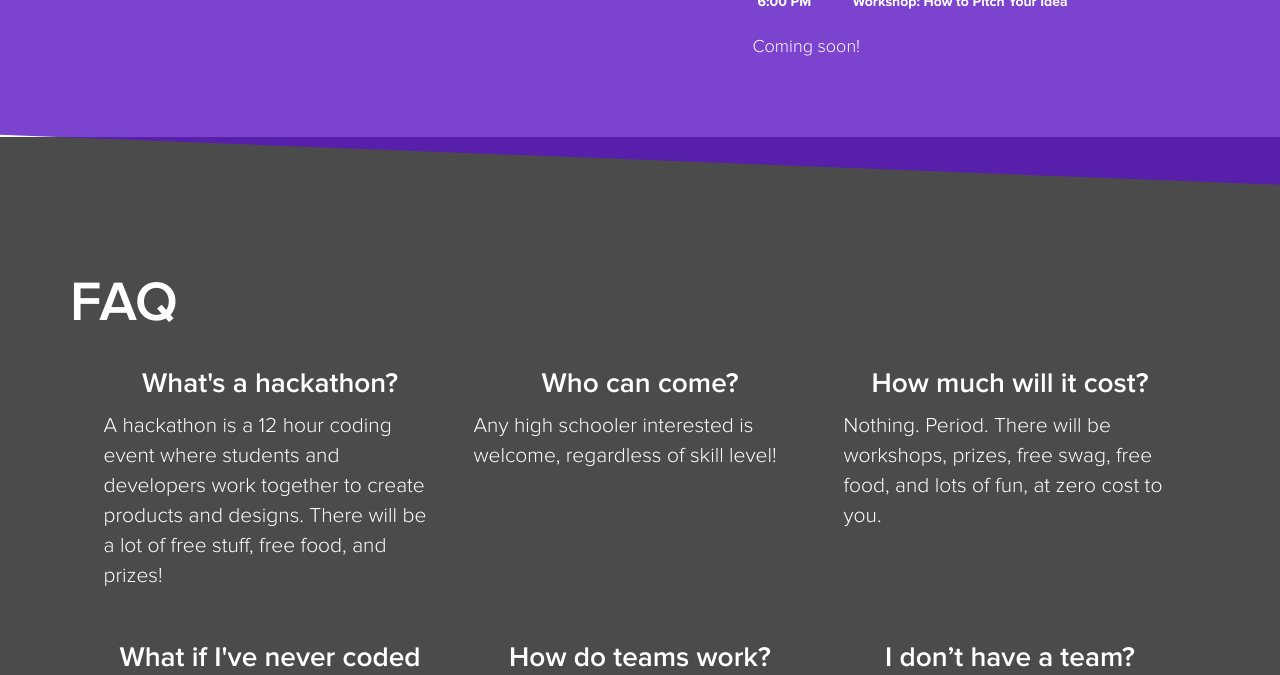
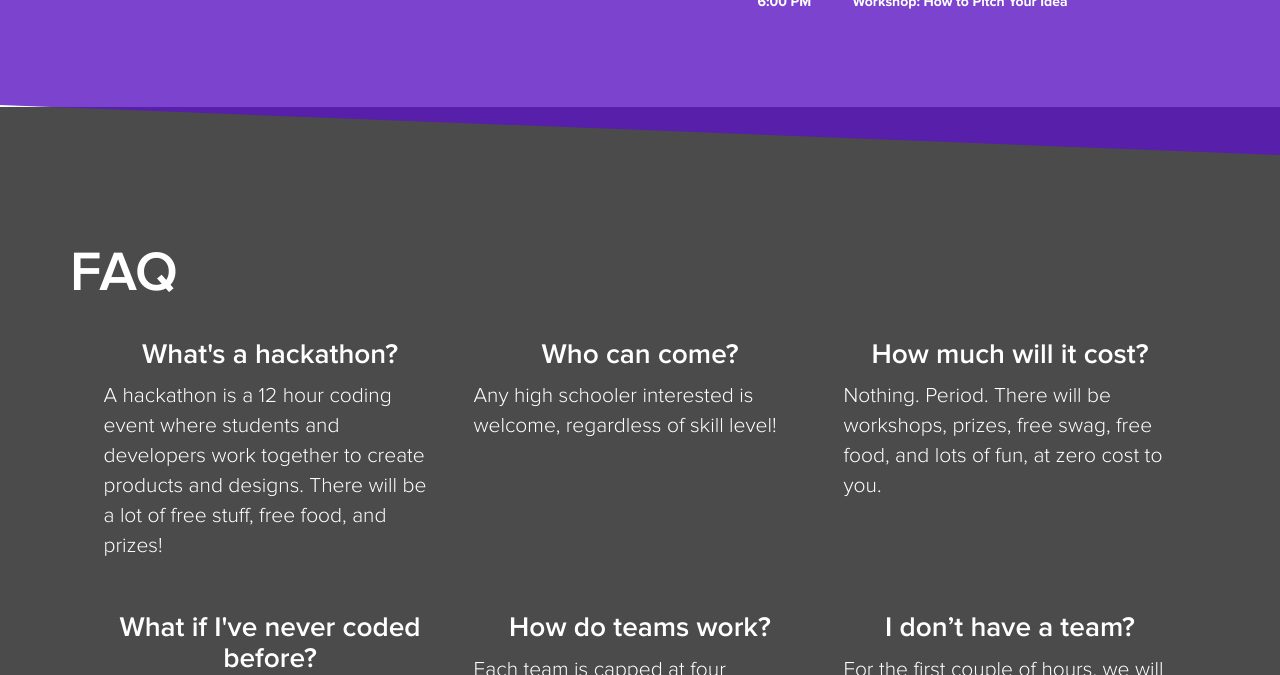
Before and after one commit to mahacks/old-website, a Jekyll site: the page built from index.html, in a window 1280 px wide and 900 px high, scrolled down 2059 px, cut to the strip 225-900 px from the top of the window. Built offline with Jekyll 4.4.1, drawn with Linux system fonts in a browser that asks for light colours.

Commit message:
minor schedule edit

```diff
--- a/_layouts/default.html
+++ b/_layouts/default.html
@@ -131,7 +131,7 @@ src="https://www.google.com/maps/embed/v1/place?q=place_id:ChIJo_TYcIB644kR-SiA1
           <div class="col-sm-5 col-xs-12">
             <h3>Schedule</h3>
               {% include schedule.html %}
-            <h4>Coming soon!</h4>
+            <!--<h4>Coming soon!</h4>-->
           </div>
         </div>
       </div>
```
